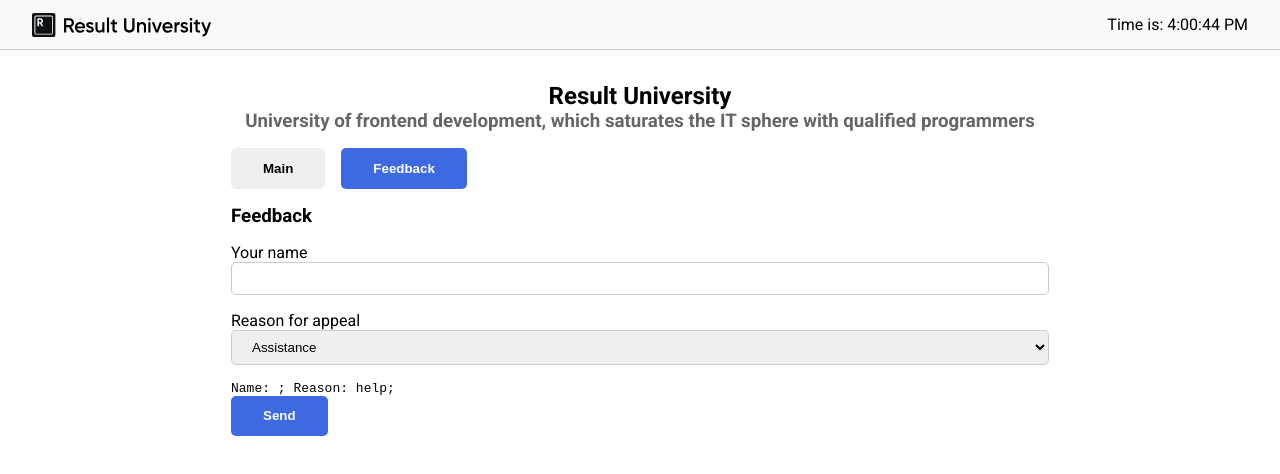
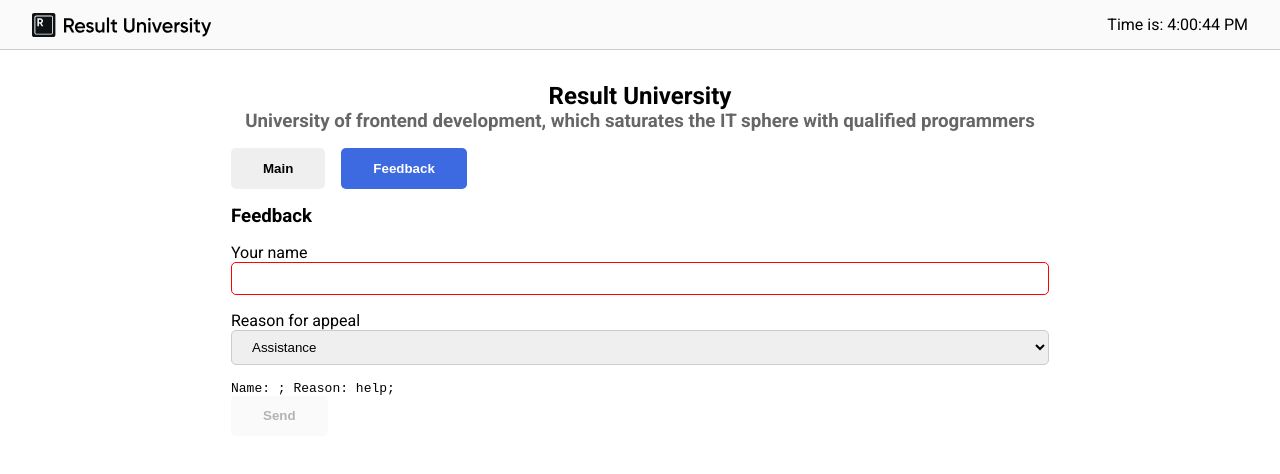
Before and after one commit to NataliaZhydychyn/React-App, a React (Vite) app: page / in a window 1280 px wide. Both pictures are taken after a click on the button "Feedback". Shown: the top 474 px of the page. Built offline with nearby package versions, Linux system fonts and the light colour scheme.

Commit message:
refactoring

```diff
--- a/src/components/FeedbackSection.jsx
+++ b/src/components/FeedbackSection.jsx
@@ -2,13 +2,23 @@
 import Button from "./Button/Button";
 
 export default function FeedbackSection() {
-    const [name, setName] = useState('');
-    const [reason, setReason] = useState('help');
-    const [hasError, setHasError] = useState(false);
+    const [form, setForm] = useState({
+        name:'',
+        hasError: true,
+        reason: 'help'
+    })
+
+    // const [name, setName] = useState('');
+    // const [reason, setReason] = useState('help');
+    // const [hasError, setHasError] = useState(false);
 
     function handleNameChange(event) {
-        setName(event.target.value);
-        setHasError(event.target.value.trim().length === 0)
+        // setName(event.target.value);
+        // setHasError(event.target.value.trim().length === 0);
+        setForm({
+            name: event.target.value,
+            hasError: event.target.value.trim().length === 0,
+        })
     }
 
     return (
@@ -21,10 +31,10 @@
                     type="text"
                     id="name"
                     className="control"
-                    value={name}
+                    value={form.name}
                     onChange={handleNameChange}
                     style={{
-                        border: hasError ? '1px solid red' : null
+                        border: form.hasError? '1px solid red' : null
                     }}
                 />
 
@@ -32,7 +42,7 @@
                 <select
                     id="reason"
                     className="control"
-                    value={reason}
+                    value={form.reason}
                     onChange={(event) => setReason(event.target.value)}
                 >
                     <option value="error">Error</option>
@@ -40,11 +50,11 @@
                     <option value="suggest">Suggestion</option>
                 </select>
                 <pre>
-                    Name: {name};
-                    Reason: {reason};
+                    Name: {form.name};
+                    Reason: {form.reason};
                 </pre>
 
-                <Button disabled={hasError} isActive={!hasError}>Send</Button>
+                <Button disabled={form.hasError} isActive={!form.hasError}>Send</Button>
             </form>
         </section>
     )
```
